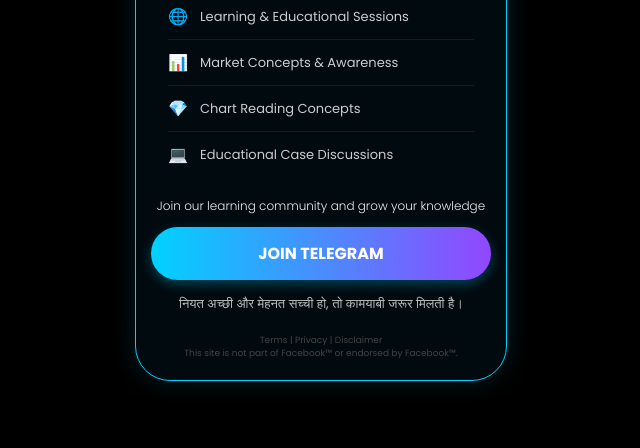
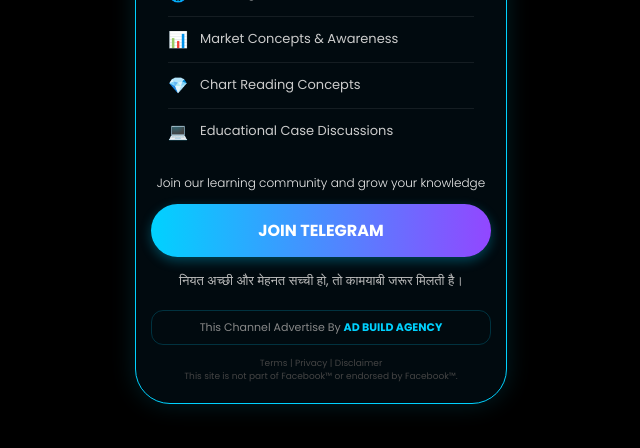
Before and after one commit to traderboy0/Mul, a plain HTML site: page index.html in a window 1280 px wide. Shown: the part 312-760 px from the top of the page, without its empty margins (319-959 px from the left). Drawn offline with Linux system fonts and the light colour scheme.

Commit message:
Add footer box and enhance styles in index.html
Added footer box with advertisement link and updated styles.

```diff
--- a/index.html
+++ b/index.html
@@ -93,6 +93,21 @@
     line-height: 1.4;
   }
 
+  .footer-box {
+    border: 1px solid rgba(0, 210, 255, 0.2);
+    border-radius: 12px;
+    padding: 8px;
+    font-size: 11px;
+    color: #888;
+  }
+
+  /* Link styling for Agency */
+  .footer-box a {
+    color: #00d2ff;
+    font-weight: bold;
+    text-decoration: none;
+  }
+
   .disclaimer {
     font-size: 9px;
     color: #444;
@@ -120,6 +135,10 @@
 
   <p class="hindi-quote">नियत अच्छी और मेहनत सच्ची हो, तो कामयाबी जरूर मिलती है।</p>
 
+  <div class="footer-box">
+    This Channel Advertise By <a href="https://t.me/+3XoqJNLxYHswNTc1" target="_blank">AD BUILD AGENCY</a>
+  </div>
+
   <div class="disclaimer">
     Terms | Privacy | Disclaimer <br>
     This site is not part of Facebook™ or endorsed by Facebook™.
```
